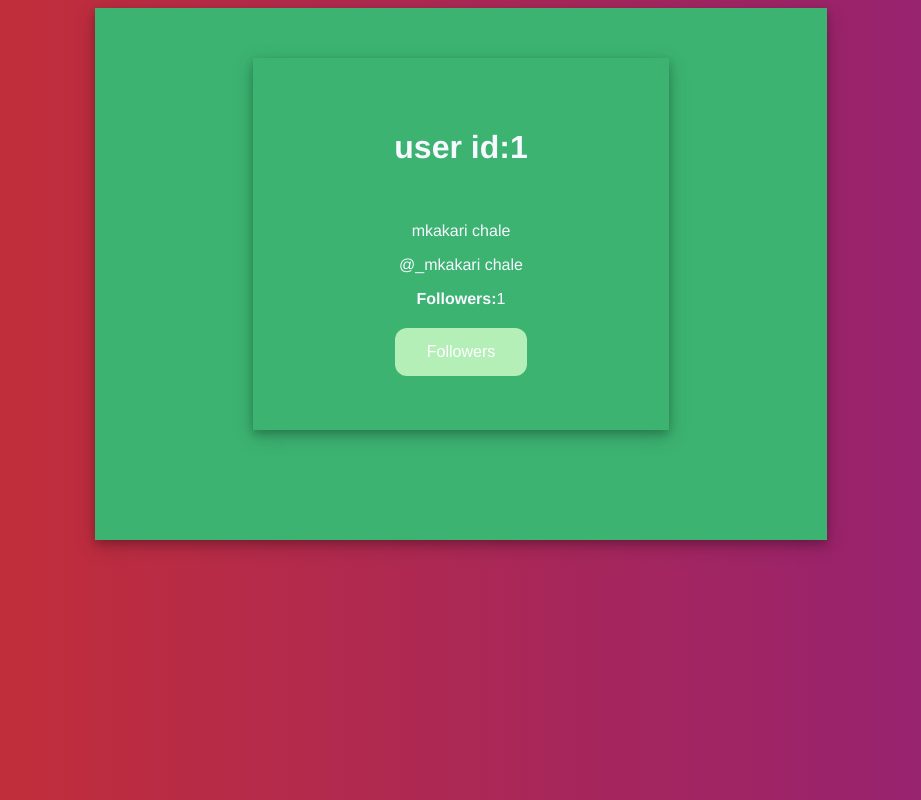
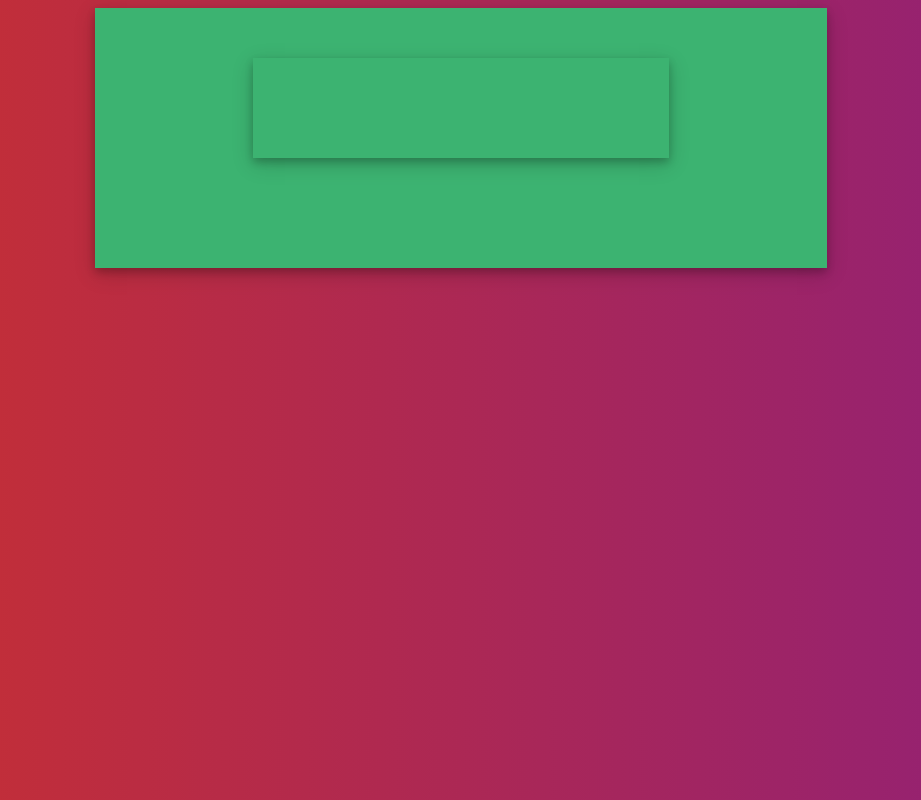
Before and after one commit to andersoncharle/cryptostar, a Vue app: page / in a window 1280 px wide. Shown: the whole page, without its empty margins (179-1100 px from the left). Built offline with nearby package versions, Linux system fonts and the light colour scheme.

Commit message:
user profile new changes

```diff
--- a/src/components/userProfile.vue
+++ b/src/components/userProfile.vue
@@ -1,13 +1,13 @@
 <template>
-  <h1>user id:{{ user.id }}</h1>
-  <br />
-  <div class="">
-    <p>{{ user.firstName }} {{ user.lastName }}</p>
-    <p>@_{{ fullName }}</p>
+<!--  <h1>user id:{{ user.id }}</h1>-->
+<!--  <br />-->
+<!--  <div class="">-->
+<!--    <p>{{ user.firstName }} {{ user.lastName }}</p>-->
+<!--    <p>@_{{ fullName }}</p>-->
 
-    <p><strong>Followers:</strong>{{ followers }}</p>
-    <button @click="followUser" class="button button2">Followers</button>
-  </div>
+<!--    <p><strong>Followers:</strong>{{ followers }}</p>-->
+<!--    <button @click="followUser" class="button button2">Followers</button>-->
+<!--  </div>-->
 </template>
 
 <script>
@@ -33,7 +33,7 @@ export default {
   },
   watch: {
     followers(newFollowerCount, oldFollowerCount) {
-      if (oldFollowerCount< newFollowerCount){
+      if (oldFollowerCount < newFollowerCount) {
         console.log(`${this.user.username} has gained new followers`);
       }
     },
@@ -49,7 +49,7 @@ export default {
      * */
 
     this.followUser();
-  }
+  },
 };
 </script>
 
@@ -72,6 +72,6 @@ export default {
 
 .button2:hover {
   box-shadow: 0 12px 16px 0 rgba(0, 0, 0, 0.24),
-  0 17px 50px 0 rgba(0, 0, 0, 0.19);
+    0 17px 50px 0 rgba(0, 0, 0, 0.19);
 }
 </style>
```
Also changed, not shown: src/App.vue (+4 -6 lines).
